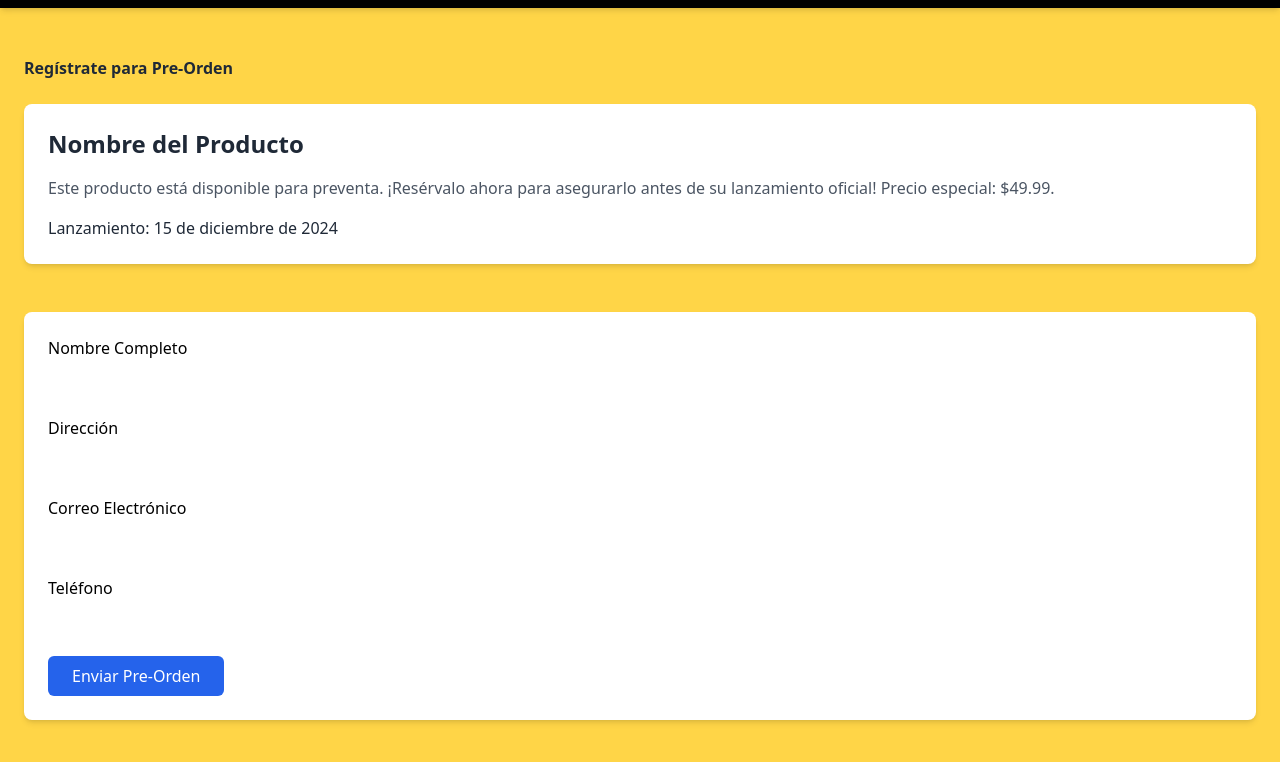
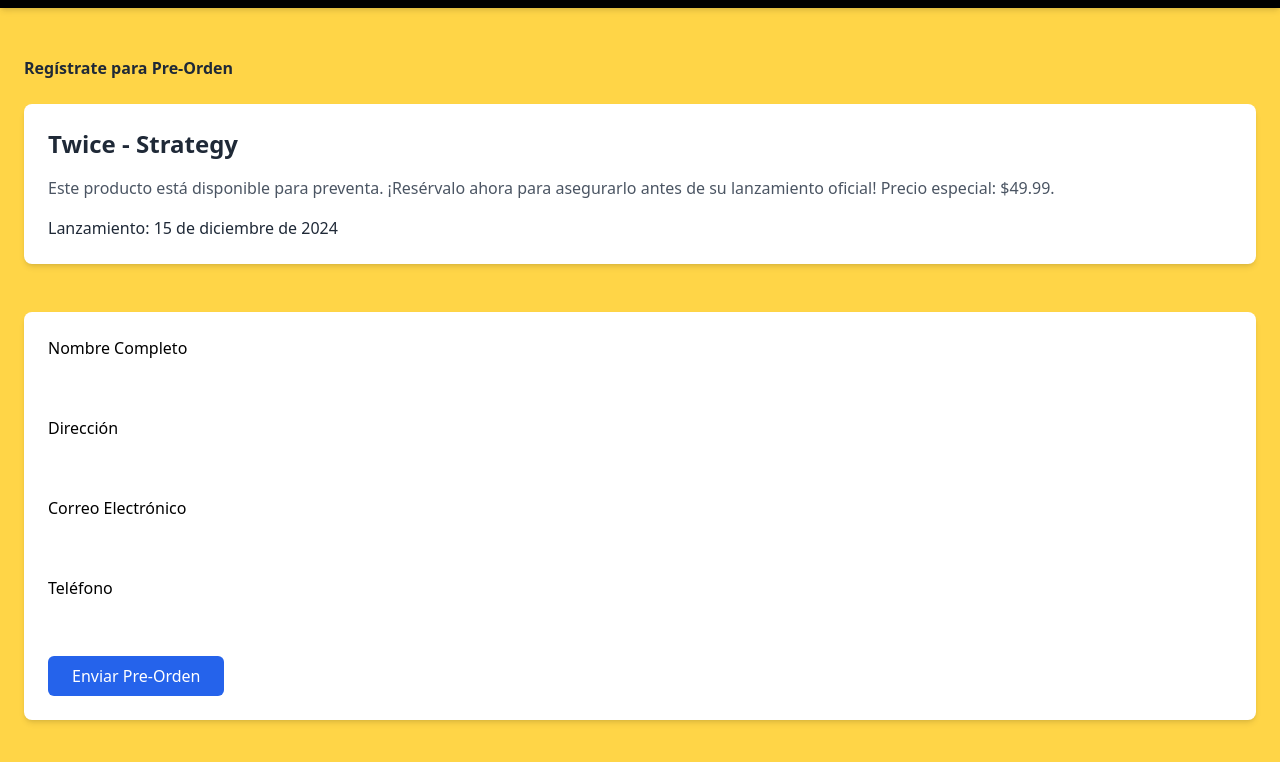
Before and after one commit to Tokito04/Semestral-ISA, a website: page pages/preorden.html in a window 1280 px wide. Shown: the part 84-846 px from the top of the page. Drawn offline with Linux system fonts and the light colour scheme.

Commit message:
Update preorden.html

```diff
--- a/pages/preorden.html
+++ b/pages/preorden.html
@@ -38,7 +38,8 @@
 
     <!-- Información del Producto en Pre-Orden -->
     <div class="bg-white shadow-md rounded-lg p-6 mb-8">
-      <h2 class="text-2xl font-bold text-gray-800 mb-4">Nombre del Producto</h2>
+      <h2 class="text-2xl font-bold text-gray-800 mb-4">
+Twice - Strategy</h2>
       <p class="text-gray-600 mb-4">
         Este producto está disponible para preventa. ¡Resérvalo ahora para asegurarlo antes de su lanzamiento oficial! Precio especial: $49.99.
       </p>
```
